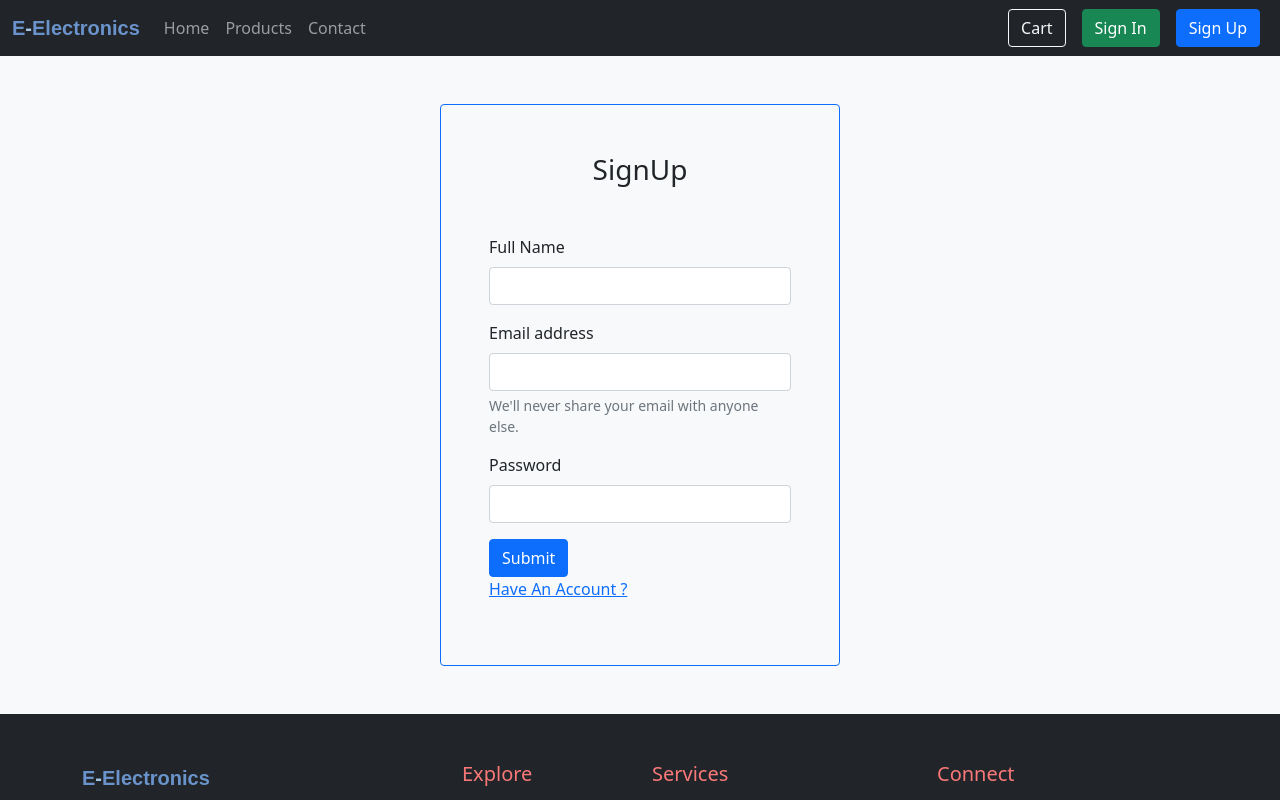
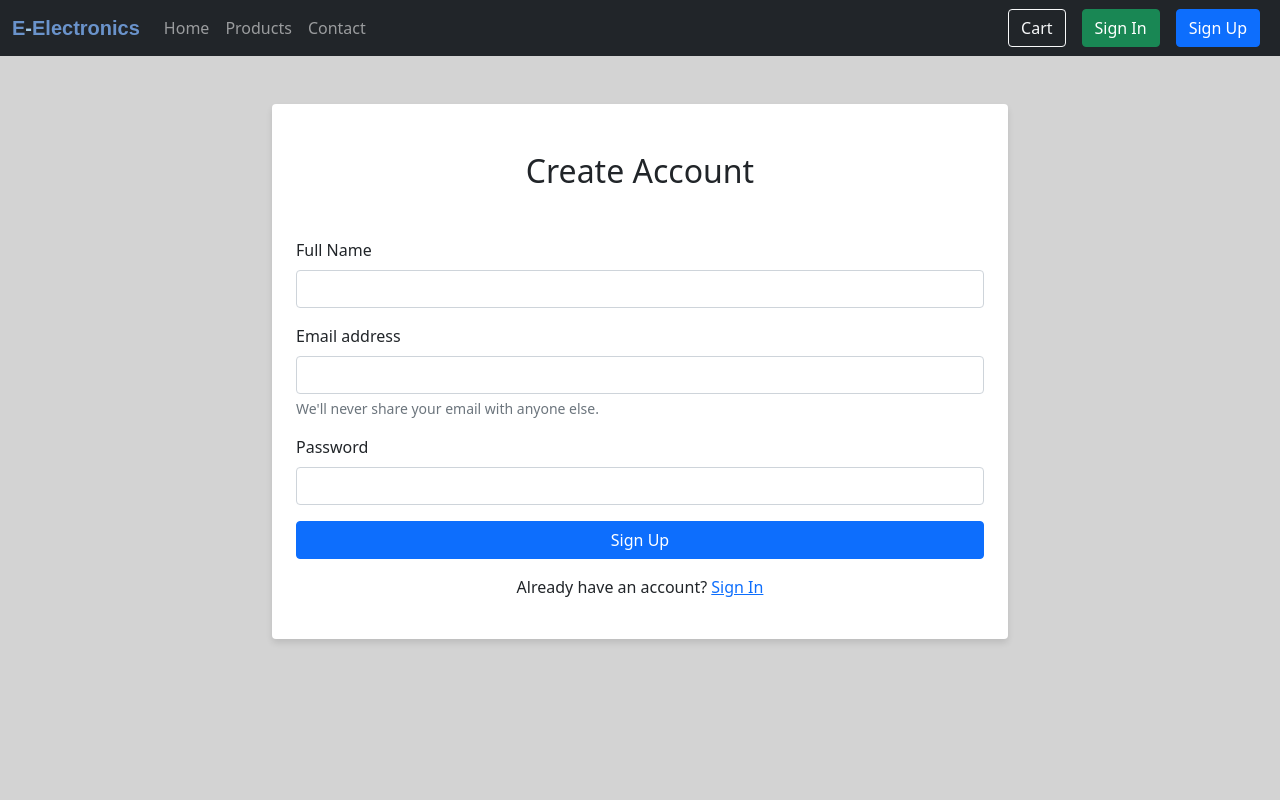
Before and after one commit to Abdulkabeer555/e-electronics-site-project, a React (Vite) app: page /signup in a window 1280 px wide. Shown: the top 800 px of the page. Built offline with nearby package versions, Linux system fonts and the light colour scheme.

Commit message:
Update SignUp.jsx

```diff
--- a/src/pages/SignUp.jsx
+++ b/src/pages/SignUp.jsx
@@ -1,9 +1,8 @@
-import React, { useState } from 'react'
+import React, { useState } from 'react';
 import useGen from '../hooks/useGen';
 import { useNavigate, Link } from 'react-router-dom';
 
 export default function SignUp() {
-
     const [inputName, setInputName] = useState("");
     const [inputEmail, setInputEmail] = useState("");
     const [inputPwd, setInputPwd] = useState("");
@@ -15,30 +14,56 @@ export default function SignUp() {
             userName: inputName,
             userEmail: inputEmail,
             userPwd: inputPwd
-        }
+        };
         allUsers.push(newUser);
-        setAllUsers([...allUsers])
+        setAllUsers([...allUsers]);
         navigate("/signin");
     }
 
     return (
-        <div className='border border-primary rounded m-auto px-5 py-5 my-5' style={{ width: "400px" }}>
-            <p className="h3 text-center mb-5">SignUp</p>
-            <div class="mb-3">
-                <label for="exampleInputEmail1" class="form-label">Full Name</label>
-                <input type="text" class="form-control" id="exampleInputEmail1" aria-describedby="emailHelp" value={inputName} onChange={(e) => { setInputName(e.target.value) }} />
-            </div>
-            <div class="mb-3">
-                <label for="exampleInputEmail1" class="form-label">Email address</label>
-                <input type="email" class="form-control" id="exampleInputEmail1" aria-describedby="emailHelp" value={inputEmail} onChange={(e) => { setInputEmail(e.target.value) }} />
-                <div id="emailHelp" class="form-text">We'll never share your email with anyone else.</div>
-            </div>
-            <div class="mb-3">
-                <label for="exampleInputPassword1" class="form-label">Password</label>
-                <input type="password" class="form-control" id="exampleInputPassword1" value={inputPwd} onChange={(e) => { setInputPwd(e.target.value) }} />
-            </div>
-            <button onClick={Reg} class="btn btn-primary">Submit</button>
-            <p><Link to={"/"}>Have An Account ?</Link> </p>
+        <div className="min-vh-100" style={{ backgroundColor: 'lightgray' }}>
+            <section className="py-5">
+                <div className="container">
+                    <div className="row justify-content-center">
+                        <div className="col-lg-8">
+                            <div className="card border-secondary">
+                                <h2 className="text-center mb-4 pt-5">Create Account</h2>
+                                <div className="card-body p-4">
+                                    <form>
+                                        <div className="mb-3">
+                                            <label htmlFor="name" className="form-label">Full Name</label>
+                                            <input type="text" className="form-control" id="name" value={inputName} onChange={(e) => setInputName(e.target.value)} />
+                                        </div>
+
+                                        <div className="mb-3">
+                                            <label htmlFor="email" className="form-label">Email address</label>
+                                            <input type="email" className="form-control" id="email" value={inputEmail} onChange={(e) => setInputEmail(e.target.value)} />
+                                            <div id="emailHelp" className="form-text">
+                                                We'll never share your email with anyone else.
+                                            </div>
+                                        </div>
+
+                                        <div className="mb-3">
+                                            <label htmlFor="password" className="form-label">Password</label>
+                                            <input type="password" className="form-control" id="password" value={inputPwd} onChange={(e) => setInputPwd(e.target.value)} />
+                                        </div>
+
+                                        <div className="d-grid">
+                                            <button type="button" onClick={Reg} className="btn btn-primary">
+                                                Sign Up
+                                            </button>
+                                        </div>
+
+                                        <div className="text-center mt-3">
+                                            <p>Already have an account? <Link to="/signin">Sign In</Link></p>
+                                        </div>
+                                    </form>
+                                </div>
+                            </div>
+                        </div>
+                    </div>
+                </div>
+            </section>
         </div>
-    )
+    );
 }
```
